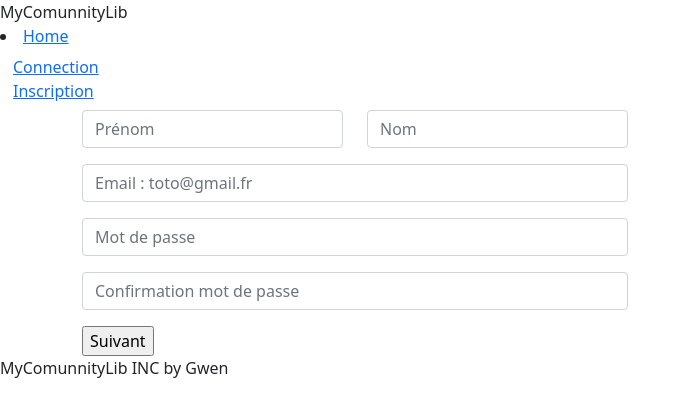
After one commit to GwenHanna/projet_php, a PHP site: page /singnin.php in a window 1280 px wide. The commit adds this page. Shown: the top 417 px of the page, without its empty margins (0-691 px from the left). Run offline with PHP 8.4, Linux system fonts and the light colour scheme.

Commit message:
add Email and Singn in

```diff
--- /dev/null
+++ b/classes/Email.php
@@ -0,0 +1,39 @@
+<?php
+require_once './classes/Errors.php';
+
+class EmailValidationException extends Exception
+{
+}
+class EmailSpamExeption extends Exception
+{
+}
+
+class Email
+{
+
+    const SPAM_DPMAINS = ['fake.com', 'spam.com'];
+
+    private string $email;
+
+
+    public function __construct(string $email)
+    {
+        if (filter_var($email, FILTER_VALIDATE_EMAIL) === false) {
+            throw new EmailValidationException(Errors::getCodes(Errors::ERR_VALIDATION_EMAIL));
+        } elseif ($this->isSpam($email) === true) {
+            throw new EmailSpamExeption(Errors::getCodes(Errors::ERR_SPAM_EMAIL));
+        }
+    }
+
+    /**
+     * Undocumented function
+     *
+     * @param string $email
+     * @return boolean
+     */
+    private function isSpam(string $email): bool
+    {
+        $domain = explode('@', $email);
+        return in_array($domain[1], self::SPAM_DPMAINS);
+    }
+}
--- a/classes/Errors.php
+++ b/classes/Errors.php
@@ -3,6 +3,8 @@ class Errors
 {
     public const ERR_CONNECT_EMAIL = 1;
     public const ERR_CONNECT_PASS = 2;
+    public const ERR_VALIDATION_EMAIL = 3;
+    public const ERR_SPAM_EMAIL = 4;
 
     /**
      * Error function
@@ -20,9 +22,16 @@ class Errors
             case 2:
                 $res = 'Votre mot de passe est incorect';
                 break;
-
+            case 3:
+                $res = "Votre Email n'est pas valide";
+                break;
+            case 4:
+                $res = "Cet Email est un spam !";
+                break;
             default:
                 $res = 'Autre Erreur';
+                echo $code;
+
                 break;
         }
         return $res;
--- a/layout/header.php
+++ b/layout/header.php
@@ -28,6 +28,7 @@ if (isset($_SESSION['user'])) {
             <?php
             if (empty($_SESSION['user'])) { ?>
                 <a href="connexion.php">Connection</a>
+                <a href="singnin.php">Inscription</a>
             <?php } else { ?>
                 <a href="logout.php">Deconection</a>
             <?php }
--- /dev/null
+++ b/singnin.php
@@ -0,0 +1,58 @@
+<?php
+
+require_once './layout/header.php';
+require_once './classes/Email.php';
+require_once './classes/Errors.php';
+
+$_SESSION['page'] = 1;
+
+if (isset($_POST['submit-register'])) {
+    try {
+        $x = new Email($_POST['email']);
+        $errorMessage = '';
+    } catch (EmailValidationException $e) {
+        $errorMessage = $e->getMessage();
+    } catch (EmailSpamExeption $s) {
+        $errorMessage = $s->getMessage();
+    }
+}
+
+?>
+
+<?php if ($_SESSION['page'] == 1) { ?>
+
+    <form class="container" method="post" action="">
+
+        <div class="row name">
+            <p class="col-sm-3">
+                <input class="form-control" type="text" name="firstname" id="firstNameUser" placeholder="Prénom" required>
+            </p>
+            <p class="col-sm-3">
+                <input class="form-control" type="text" name="lastname" id="lastNameUser" placeholder="Nom" required>
+            </p>
+        </div>
+        <div class="row email">
+            <p class="col-sm-6">
+                <input class="form-control" type="text" name="email" id="emailUser" placeholder="Email : toto@gmail.fr" required>
+                <?php if (isset($errorMessage)) { ?>
+                    <span><?php echo $errorMessage ?></span>
+                <?php } ?>
+            </p>
+        </div>
+
+        <div class="row pass-word">
+            <p class="col-sm-6">
+                <input class="form-control" type="text" name="password" id="passwordUser" placeholder="Mot de passe" required>
+            </p>
+        </div>
+        <div class="row pass-check">
+            <p class="col-sm-6">
+                <input class="form-control" type="text" name="passcheck" id="passchecklUser" placeholder="Confirmation mot de passe" required>
+            </p>
+        </div>
+        <input type="submit" name="submit-register" id="" value="Suivant">
+    </form>
+
+<?php }
+
+require_once './layout/footer.php';
```
